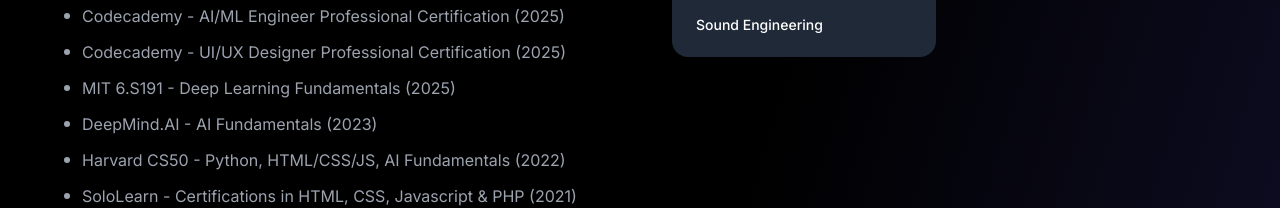
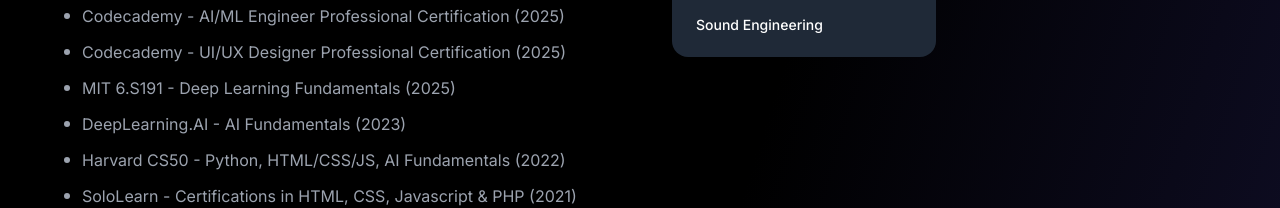
Before and after one commit to shangobashi/portnew, a React (Vite) app: page / in a window 1280 px wide. Shown: the part 1514-1722 px from the top of the page. Built offline with nearby package versions, Linux system fonts and the light colour scheme.

Commit message:
chore: correct deeplearning credential

```diff
--- a/src/App.jsx
+++ b/src/App.jsx
@@ -488,7 +488,7 @@
     "Codecademy - AI/ML Engineer Professional Certification (2025)",
     "Codecademy - UI/UX Designer Professional Certification (2025)",
     "MIT 6.S191 - Deep Learning Fundamentals (2025)",
-    "DeepMind.AI - AI Fundamentals (2023)",
+    "DeepLearning.AI - AI Fundamentals (2023)",
     "Harvard CS50 - Python, HTML/CSS/JS, AI Fundamentals (2022)",
     "SoloLearn - Certifications in HTML, CSS, Javascript & PHP (2021)"
   ];
```
